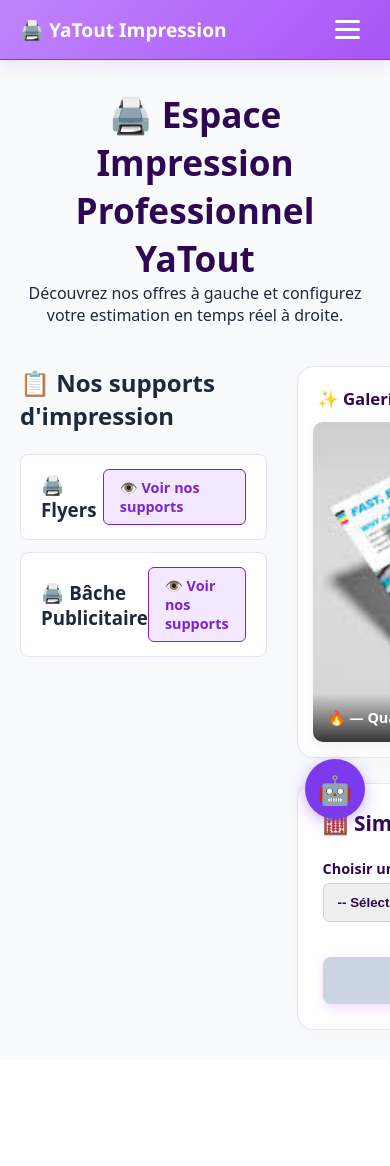
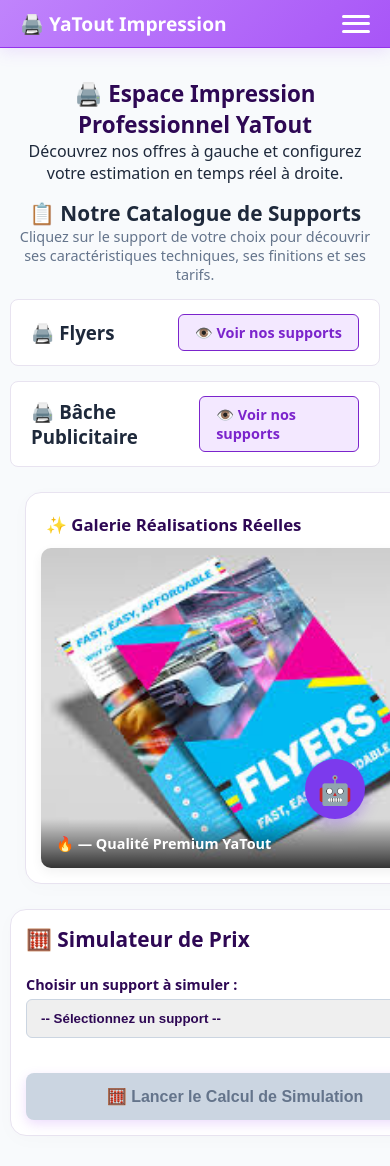
Before and after one commit to kenn-r/yatout2, a Django app: page /impressions/ in a window 390 px wide; the page is wider, and only the part inside the window is pictured. Before the commit the page ends 1030 px from the top of that part, so only its background shows below. Run offline with Django 5.2, Linux system fonts and the light colour scheme; data comes from the database, SQL or seed files in the repository; both versions use the stored data as it was after the commit.

Commit message:
Plusieurs changement au niveau du css

```diff
--- a/shop/templates/shop/base.html
+++ b/shop/templates/shop/base.html
@@ -6,9 +6,8 @@
     <meta name="viewport" content="width=device-width, initial-scale=1.0">
     <title>{% block title %}YaTout Ci{% endblock %}</title>
     <link rel="stylesheet" href="{% static 'shop/js/css/style.css' %}">
-
+    <style>
     <!-- 🟢 CONFIGURATION RESPONSIVE ET SÉCURISÉE DU SITE -->
-    <style>
     /* ===================================================================== */
     /* 🔴 1. VERROUILLAGE DU SCROLL HORIZONTAL GENERAL DE LA PAGE            */
     /* ===================================================================== */
@@ -102,141 +101,187 @@
     }
 
    /* ===================================================================== */
-    /* 📱 3. PASSAGE EN MODE MOBILE STABLE (ÉCRANS INFÉRIEURS À 992PX)       */
+/* 📱 ZONE COMMUNE MEDIA QUERIES (ÉCRANS INFÉRIEURS À 992PX)             */
 /* ===================================================================== */
 @media (max-width: 992px) {
 
-        /* On affiche le bouton burger à droite */
-        .burger-menu {
+    /* ----------------------------------------------------------------- */
+    /* 🎛️ 1. GESTION DE LA NAVBAR ET DU MENU DÉROULANT (BURGER)          */
+    /* ----------------------------------------------------------------- */
+
+    /* Force l'affichage du bouton burger (3 barres blanches) sur mobile */
+    .navbar .burger-menu,
+    .navbar-impression .burger-menu {
         display: flex !important;
         flex-direction: column !important;
-            gap: 5px;
-            background: none !important;
+        justify-content: space-between !important;
+        width: 28px !important;
+        height: 18px !important;
+        background: transparent !important;
         border: none !important;
-            cursor: pointer;
-            padding: 10px !important;
+        padding: 0 !important;
         z-index: 100002 !important;
-            margin-left: auto !important;
     }
 
-        .burger-menu span {
-            width: 25px;
-            height: 3px;
+    .navbar .burger-menu span,
+    .navbar-impression .burger-menu span {
+        display: block !important;
+        width: 100% !important;
+        height: 3px !important;
         background-color: white !important;
-            border-radius: 2px;
-            transition: 0.3s ease;
+        border-radius: 2px !important;
     }
 
-        /* SUR MOBILE : On cache la barre d'action par défaut pour en faire un menu déroulant */
-        .nav-actions {
+    /* Par défaut, cache la liste des actions horizontales PC */
+    .navbar .nav-actions,
+    .navbar-impression .nav-actions {
         display: none !important;
+    }
+
+    /* Structure absolue du menu déroulant lorsqu'il s'ouvre (classe .active) */
+    .navbar .nav-actions.active,
+    .navbar-impression .nav-actions.active {
+        display: flex !important;
         flex-direction: column !important;
-            justify-content: flex-start !important;
-            align-items: flex-end !important;
         position: absolute !important;
-            top: 100% !important;
+        top: 100% !important; /* Se cale pile sous la barre de navigation */
         left: 0 !important;
+        right: 0 !important;
         width: 100% !important;
-            box-shadow: 0 10px 25px rgba(0,0,0,0.2) !important;
-            padding: 30px 20px !important;
-            gap: 15px !important;
+        background-color: #1e293b !important; /* Couleur de fond sombre et propre */
+        padding: 20px !important;
+        box-sizing: border-box !important;
+        gap: 12px !important;
+        box-shadow: 0 10px 20px rgba(0, 0, 0, 0.3) !important;
         z-index: 100001 !important;
     }
 
-        /* Définition de la couleur de fond du menu déroulant mobile selon la page */
-        .navbar .nav-actions { background-color: #7c3aed !important; }
-        .navbar-impression .nav-actions { background-color: #1e293b !important; }
-
-        /* Règle d'activation déclenchée au clic par le JavaScript */
-        .nav-actions.open {
-            display: flex !important;
-        }
-
-        /* Force l'alignement vertical de tous les liens à droite sans déborder */
-        .nav-actions a,
-        .nav-actions form,
-        .nav-actions button,
-        .nav-actions span {
+    /* Styles des liens et boutons dans le menu déroulé mobile */
+    .navbar .nav-actions.active a,
+    .navbar-impression .nav-actions.active button {
+        color: white !important;
+        display: block !important;
         width: 100% !important;
-            max-width: 100% !important;
-            text-align: right !important;
-            display: block !important;
-            margin: 0 0 0 auto !important;
+        text-align: left !important;
+        padding: 12px 10px !important;
+        text-decoration: none !important;
+        border-bottom: 1px solid rgba(255, 255, 255, 0.1) !important;
         box-sizing: border-box !important;
     }
 
-        .nav-actions a, .nav-actions button {
-            padding: 10px 0 !important;
-            font-size: 1.1rem !important;
+    /* Force l'apparition de la sous-section des supports dans le menu mobile */
+    .navbar-impression .nav-actions.active .supports-mobile-only {
+        display: flex !important;
+        flex-direction: column !important;
+        gap: 8px !important;
+        width: 100% !important;
+        margin-top: 10px !important;
     }
 
-        .nav-actions .btn-nav-white {
-            padding: 12px 0 !important;
+    .navbar-impression .nav-actions.active .supports-mobile-only a {
+        padding-left: 20px !important; /* Décale les sous-liens pour la hiérarchie */
+        font-size: 0.95rem !important;
+        color: #cbd5e1 !important;
     }
 
-        /* Animation des trois barres blanches en forme de croix (X) */
-        .burger-menu.open span:nth-child(1) { transform: translateY(8px) rotate(45deg) !important; }
-        .burger-menu.open span:nth-child(2) { opacity: 0 !important; }
-        .burger-menu.open span:nth-child(3) { transform: translateY(-8px) rotate(-45deg) !important; }
 
-        /* 🔴 A. MASQUAGE SUR LA PAGE PRINCIPALE POUR ÉVITER LE DOUBLON */
-        body > div.flex-grow div[class*="supports"],
-        body > div.flex-grow section[class*="supports"],
-        body > div.flex-grow .lots-grid-unified {
-            display: none !important;
-        }
+    /* ----------------------------------------------------------------- */
+    /* 🧱 2. ARCHITECTURE ET EMPLEMENT DES BLOCS PRINCIPAUX DE LA PAGE   */
+    /* ----------------------------------------------------------------- */
 
-        /* 🟢 B. FORCE L'AFFICHAGE ET L'EMPILEMENT VERTICAL DANS LE MENU DÉROULANT VIOLET */
-        .nav-actions .supports-mobile-only {
+    /* Conteneur global de la page d'impression */
+    .print-container {
         display: flex !important;
         flex-direction: column !important;
-            align-items: flex-end !important;
-            gap: 8px !important;
-            width: 100% !important;
-            margin-top: 15px !important;
-            padding-top: 15px !important;
-            border-top: 1px solid rgba(255, 255, 255, 0.15) !important;
+        padding: 0 10px !important;
         box-sizing: border-box !important;
     }
 
-        .nav-actions .btn-support-item {
-            display: block !important;
-            width: 100% !important;
-            text-align: right !important;
-            color: #f1f5f9 !important;
-            font-size: 1.05rem !important;
-            padding: 8px 0 !important;
-            box-sizing: border-box !important;
+    /* Boîte de titre d'accueil (Reste tout en haut en position 1) */
+    .print-title-box {
+        order: 1 !important;
+        text-align: center !important;
+        margin-bottom: 15px !important;
     }
 
-        .nav-actions .menu-section-title {
-            display: block !important;
-            width: 100% !important;
-            text-align: right !important;
-            font-size: 0.9rem !important;
-            font-weight: bold !important;
-            color: rgba(255, 255, 255, 0.6) !important;
-            margin-bottom: 5px !important;
+    .print-title-box h1 {
+        font-size: 1.4rem !important;
     }
 
-        /* 🎯 C. LA GALERIE GLISSE ET PREND TOUTE LA PLACE CENTRALE */
-        body > div.flex-grow div[class*="galerie"],
-        body > div.flex-grow section[class*="galerie"],
-        body > div.flex-grow .visual-grid {
+    /* Grille principale (Prend la suite en dessous du grand titre) */
+    .print-layout {
+        display: flex !important;
+        flex-direction: column !important;
+        order: 2 !important;
+        gap: 25px !important;
         width: 100% !important;
-            max-width: 100% !important;
-            min-width: 100% !important;
-            margin: 0 auto !important;
-            padding-left: 10px !important;
-            padding-right: 10px !important;
-            box-sizing: border-box !important;
     }
 
-        /* Redimensionnement adaptatif de la fenêtre du Chatbot IA */
-        #fenetre-chat-ia {
-            width: calc(100% - 40px) !important;
-            right: 20px !important;
-            left: 20px !important;
+
+    /* ----------------------------------------------------------------- */
+    /* 📋 3. COLONNE GAUCHE : LE CATALOGUE DES SUPPORTS                  */
+    /* ----------------------------------------------------------------- */
+
+    .products-column {
+        display: flex !important;
+        flex-direction: column !important;
+        order: 1 !important; /* S'affiche avant la galerie et le simulateur */
+        width: 100% !important;
+    }
+
+    /* Le titre du catalogue remonte au tout début de sa zone */
+    .catalog-header {
+        order: -1 !important;
+        text-align: center !important;
+        margin-bottom: 15px !important;
+        width: 100% !important;
+    }
+
+    .catalog-header h2 {
+        font-size: 1.3rem !important;
+    }
+
+    .catalog-header p {
+        color: #64748b !important;
+        font-size: 0.9rem !important;
+    }
+
+    /* Liste des boîtes de produits (Flyers, Bâches...) */
+    .catalog-list {
+        order: 2 !important;
+        display: flex !important;
+        flex-direction: column !important;
+        gap: 15px !important;
+        width: 100% !important;
+    }
+
+
+    /* ----------------------------------------------------------------- */
+    /* 🧮 4. COLONNE DROITE : GALERIE & CALCULATEUR SIMULATEUR           */
+    /* ----------------------------------------------------------------- */
+
+    .cart-column {
+        display: flex !important;
+        flex-direction: column !important;
+        order: 2 !important; /* Se glisse sous le catalogue de supports */
+        width: 100% !important;
+        gap: 25px !important;
+    }
+
+    /* LE BLOC DE LA GALERIE VISUELLE (Premier bloc .cart-sticky) */
+    .cart-column > .cart-sticky:first-of-type {
+        order: 1 !important; /* Positionné juste après le catalogue */
+        width: 100% !important;
+        max-width: 420px !important; /* Empêche le carousel de trop s'élargir */
+        margin: 0 auto !important;
+    }
+
+    /* LE BLOC DU SIMULATEUR DE PRIX (Deuxième bloc .cart-sticky) */
+    .cart-column > .cart-sticky:last-of-type {
+        order: 2 !important; /* Relégué tout en bas de la page */
+        width: 100% !important;
+        padding: 15px !important;
+        box-sizing: border-box !important;
     }
 }
 </style>
@@ -247,17 +292,18 @@
     {% if "impression" in request.path or prestation %}
 
         <!-- 🖨️ HEADER SPÉCIFIQUE POUR L'IMPRESSION -->
-        <nav class="navbar navbar-impression">
-            <div class="container">
+        <nav class="navbar navbar-impression" style="position: relative;">
+            <div class="container" style="position: relative;">
                 <a href="{% url 'page_prestations' %}" class="nav-logo">🖨️ YaTout Impression</a>
 
-                <button class="burger-menu" onclick="basculerMenuMobile(this)">
+                <!-- 🟢 Bouton burger autonome avec déclencheur direct infaillible -->
+                <button class="burger-menu" onclick="this.nextElementSibling.classList.toggle('active');" style="cursor: pointer;">
                     <span></span>
                     <span></span>
                     <span></span>
                 </button>
 
-                <!-- 🟢 CONTENEUR DES ACTIONS DE L'IMPRESSION (CORRIGÉ SANS ERREURS) -->
+                <!-- 🟢 CONTENEUR DES ACTIONS DE L'IMPRESSION (CORRIGÉ ET BALISES REFERMÉES) -->
                 <div class="nav-actions">
                     <a href="{% url 'page_prestations' %}" class="btn-nav btn-prestations">Nos Prestations</a>
                     <a href="{% url 'page_conseiller' %}" class="btn-nav btn-conseiller" style="background-color: #22c55e; color: white; padding: 8px 16px; border-radius: 6px; text-decoration: none; font-weight: bold;">
@@ -265,11 +311,10 @@
                     </a>
 
                     <div class="supports-mobile-only">
-    <span class="menu-section-title">📁 Nos supports :</span>
+                        <span class="menu-section-title" style="color: white; font-weight: bold; display: block; margin: 10px 0 5px 0;">📁 Nos supports :</span>
 
                         {% if prestations %}
                             {% for p in prestations %}
-            <!-- 🟢 Lien dynamique configuré selon votre ligne 49 des URLs -->
                                 <a href="{% url 'detail_prestation' prestation_id=p.id %}" class="btn-support-item">
                                     📁 {% firstof p.titre p.nom p.libelle p.name "Support d'impression" %}
                                 </a>
@@ -281,22 +326,23 @@
                                 </a>
                             {% endfor %}
                         {% else %}
-        <!-- Bouton de secours si la variable dynamique n'est pas accessible sur cette vue -->
                             <a href="{% url 'page_prestations' %}" class="btn-support-item" style="color: #38bdf8 !important;">
                                 ✨ Voir tous nos supports d'impression
                             </a>
                         {% endif %}
-</div>
+                    </div> <!-- 🆕 Fermeture de .supports-mobile-only -->
+                </div> <!-- 🆕 Fermeture de .nav-actions -->
+            </div> <!-- 🆕 Fermeture de .container -->
         </nav>
 
     {% else %}
 
         <!-- 🛍️ HEADER STANDARD DE LA BOUTIQUE MULTI-VENDEURS -->
         <nav class="navbar">
-            <div class="container">
+            <div class="container" style="position: relative;">
                 <a href="{% url 'accueil' %}" class="nav-logo">🔮 YaTout Ci</a>
 
-                <button class="burger-menu" onclick="basculerMenuMobile(this)">
+                <button class="burger-menu" onclick="this.nextElementSibling.classList.toggle('active');" style="cursor: pointer;">
                     <span></span>
                     <span></span>
                     <span></span>
--- a/shop/templates/shop/impressions.html
+++ b/shop/templates/shop/impressions.html
@@ -104,9 +104,16 @@
 
         <!-- 📋 COLONNE GAUCHE : CATALOGUE DES SUPPORTS -->
         <div class="products-column">
-            <h2>📋 Nos supports d'impression</h2><br>
-            <div class="catalog-list">
-                {% for prest in prestations %}
+    <!-- 🟢 BLOC ENVELOPPE POUR LE TEXTE À PLACER ICI -->
+    <div class="catalog-header">
+        <h2>📋 Notre Catalogue de Supports</h2>
+        <p>Cliquez sur le support de votre choix pour découvrir ses caractéristiques techniques, ses finitions et ses tarifs.</p>
+    </div>
+
+    <div class="catalog-list">
+        {% for prest in prestations %}
+
+                <!-- ... reste de votre code inchangé ... -->
                     <div class="item-list-row">
                         <h3>🖨️ {{ prest.titre }}</h3>
                         <a href="{% url 'page_prestations' %}#prestation-{{ prest.id }}" class="btn-link-prestation">
```
Also changed, not shown: shop/templates/shop/prestation_flyer.html (+9 -6 lines), db.sqlite3. Lines whose indentation alone changed are shown as unchanged.
